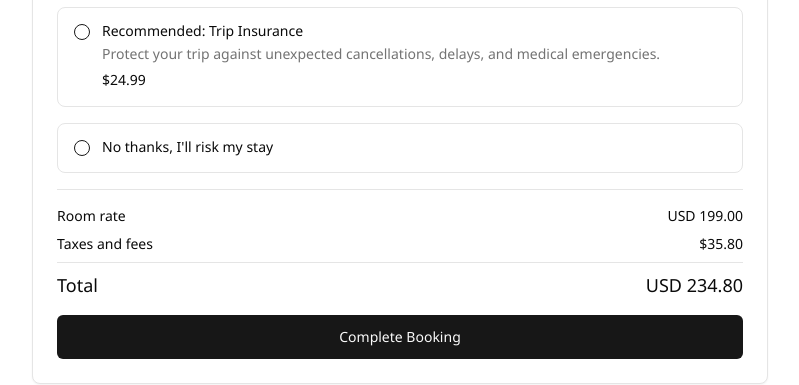
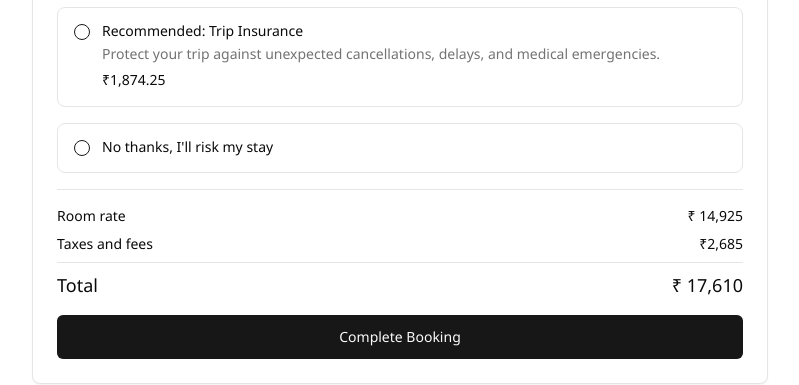
Before and after one commit to codinggita/untrip, a React (Vite) app in the folder Frontend/untrip/: page /secure in a window 1280 px wide. Shown: the part 976-1361 px from the top of the page, without its empty margins (240-1039 px from the left). Built offline with nearby package versions, Linux system fonts and the light colour scheme.

Commit message:
added price conversion to inr with discount

```diff
--- a/Frontend/untrip/src/Pages/HotelCard.jsx
+++ b/Frontend/untrip/src/Pages/HotelCard.jsx
@@ -3,6 +3,9 @@ import { useParams, useNavigate } from "react-router-dom";
 import { Heart } from "lucide-react";
 import "../css/Hotel-Card.css";
 
+
+const CONVERSION_RATE = 87.22;
+const DISCOUNT_FACTOR = 0.1;
 const HotelDetail = () => {
     const { id } = useParams();
     const [hotels, setHotels] = useState([]);
@@ -105,6 +108,9 @@ const HotelCard = ({
 }) => {
   const navigate = useNavigate();
 
+  const priceInINR = price * CONVERSION_RATE * DISCOUNT_FACTOR;
+  const totalPriceInINR = priceInINR + 250;
+
   return (
       <div className="hotel-card-container">
           <div className="hotel-card-image-wrapper">
@@ -131,14 +137,14 @@ const HotelCard = ({
 
                   {/* Original Price with Strikethrough (Rounded to 2 Decimal Places) */}
                   <p className="hotel-card-original-price">
-                      <del>${(price + 50).toFixed(2)}</del>
+                      <del>₹{(price * CONVERSION_RATE).toFixed(2)}</del>
                   </p>
 
                   {/* Discounted Price (Rounded to 2 Decimal Places) */}
-                  <p className="hotel-card-price-amount">${price.toFixed(2)}</p>
+                  <p className="hotel-card-price-amount">₹{priceInINR.toFixed(2)}</p>
 
                   {/* Total Price (Rounded to 2 Decimal Places) */}
-                  <p className="hotel-card-total-price">${totalPrice.toFixed(2)} total</p>
+                  <p className="hotel-card-total-price">₹{totalPriceInINR.toFixed(2)} total</p>
 
                   <p className="hotel-card-tax-info">Includes taxes & fees</p>
 
--- a/Frontend/untrip/src/Pages/HotelListing.jsx
+++ b/Frontend/untrip/src/Pages/HotelListing.jsx
@@ -18,6 +18,20 @@ const HotelListing = () => {
     const [guestCount, setGuestCount] = useState(1);
     const [showGallery, setShowGallery] = useState(false);
     const navigate = useNavigate();
+    const [selectionError, setSelectionError] = useState(null);
+
+
+    const usdToInrRate = 87.22;
+
+    const discountPercentage = 90;
+
+
+    const convertAndDiscount = (usdPrice) => {
+        if (usdPrice === 'N/A') return 'N/A';
+        const inrPrice = usdPrice * usdToInrRate;
+        const discountedPrice = inrPrice * (1 - discountPercentage / 100);
+        return Math.round(discountedPrice);
+    };
 
     useEffect(() => {
         fetch('https://untrip-1.onrender.com/api/hotels/raw')
@@ -83,10 +97,22 @@ const HotelListing = () => {
     }, [id]);
 
     const handleReserveNow = () => {
+        // Clear any previous error messages
+        setSelectionError(null);
+
+        // Check if dates are selected
         if (!selectedDates.checkIn || !selectedDates.checkOut) {
-            alert('Please select check-in and check-out dates');
+            setSelectionError("Please select check-in and check-out dates before reserving.");
             return;
         }
+
+        // Check if a room is selected
+        if (!activeRoom) {
+            setSelectionError("Please select a room before reserving.");
+            return;
+        }
+
+        // If all validations pass, proceed with reservation
         navigate('/secure', {
             state: {
                 price,
@@ -129,8 +155,9 @@ const HotelListing = () => {
         priceBreakdown
     } = property;
 
-    const price = priceBreakdown?.grossPrice?.value || 'N/A';
-    const currency = priceBreakdown?.grossPrice?.currency || 'USD';
+    const originalPrice = priceBreakdown?.grossPrice?.value || 'N/A';
+    const price = convertAndDiscount(originalPrice);
+    const currency = 'INR';
 
     const renderTabContent = () => {
         switch (activeTab) {
@@ -384,8 +411,10 @@ const HotelListing = () => {
 
                                         <div className="room-price-section">
                                             <div className="price-details">
-                                                <span className="room-price">${room.price}</span>
+                                                <span className="room-price">₹{convertAndDiscount(room.price)}</span>
                                                 <span className="price-period">per night</span>
+                                                <span className="original-price">₹{Math.round(room.price * usdToInrRate)}</span>
+                                                <span className="discount-badge">90% OFF</span>
                                             </div>
                                             <button
                                                 className="select-room-button"
@@ -615,6 +644,10 @@ const HotelListing = () => {
                             {currency} {price}
                             <span className="per-night">per night</span>
                         </div>
+                        <div className="original-price-display">
+                            <span>Original Price: {currency} {Math.round(originalPrice * usdToInrRate)}</span>
+                            <span className="discount-label">90% OFF</span>
+                        </div>
                         <div className="price-breakdown">
                             <div className="breakdown-item">
                                 <span>Room rate</span>
@@ -626,10 +659,18 @@ const HotelListing = () => {
                             </div>
                         </div>
                         <p className="hotel-price-description">Includes all taxes and charges</p>
+
+                        {/* Display error message if there's a selection error */}
+                        {selectionError && (
+                            <div className="selection-error-message">
+                                <X className="error-icon" size={16} />
+                                {selectionError}
+                            </div>
+                        )}
+
                         <button
                             className="hotel-book-button"
                             onClick={handleReserveNow}
-                            disabled={!selectedDates.checkIn || !selectedDates.checkOut}
                         >
                             Reserve Now
                         </button>
--- a/Frontend/untrip/src/Pages/Search-Hotel.jsx
+++ b/Frontend/untrip/src/Pages/Search-Hotel.jsx
@@ -14,7 +14,7 @@ const HotelList = () => {
     const fetchHotels = async () => {
       try {
         const city = location.state?.city; // Get the city from navigation state
-        console.log("City Received:", city); // ✅ Debugging Log
+        console.log("City Received:", city);
 
         if (!city) {
           throw new Error("No city provided");
@@ -86,6 +86,23 @@ const HotelCard = ({
 }) => {
   const navigate = useNavigate();
 
+
+  const usdToInrRate = 87.22;
+  const discountPercentage = 90;
+
+
+  const convertAndDiscount = (usdPrice) => {
+    if (usdPrice === 'N/A') return 'N/A';
+    const inrPrice = usdPrice * usdToInrRate;
+    const discountedPrice = inrPrice * (1 - discountPercentage / 100);
+    return Math.round(discountedPrice);
+  };
+
+
+  const originalPriceInINR = price * usdToInrRate;
+  const discountedPriceInINR = convertAndDiscount(price);
+  const totalPriceInINR = convertAndDiscount(totalPrice);
+
   return (
     <div className="hotel-card-container">
       <div className="hotel-card-image-wrapper">
@@ -116,16 +133,17 @@ const HotelCard = ({
         <div className="hotel-card-price-section">
           <p className="hotel-card-price-label">from</p>
 
-          {/* Original Price with Strikethrough (Rounded to 2 Decimal Places) */}
+
           <p className="hotel-card-original-price">
-            <del>${(price + 50).toFixed(2)}</del>
+            <del>₹{originalPriceInINR.toLocaleString('en-IN', { maximumFractionDigits: 0 })}</del>
+            <span style={{ color: 'green', fontWeight: 'bold', marginLeft: '8px' }}>{discountPercentage}% OFF</span>
           </p>
 
-          {/* Discounted Price (Rounded to 2 Decimal Places) */}
-          <p className="hotel-card-price-amount">${price.toFixed(2)}</p>
 
-          {/* Total Price (Rounded to 2 Decimal Places) */}
-          <p className="hotel-card-total-price">${totalPrice.toFixed(2)} total</p>
+          <p className="hotel-card-price-amount">₹{discountedPriceInINR.toLocaleString('en-IN', { maximumFractionDigits: 0 })}</p>
+
+
+          <p className="hotel-card-total-price">₹{totalPriceInINR.toLocaleString('en-IN', { maximumFractionDigits: 0 })} total</p>
 
           <p className="hotel-card-tax-info">Includes taxes & fees</p>
 
--- a/Frontend/untrip/src/components/HotelList.jsx
+++ b/Frontend/untrip/src/components/HotelList.jsx
@@ -8,6 +8,7 @@ const Hotel = () => {
   const [hotelData, setHotelData] = useState([]);
   const [loading, setLoading] = useState(true);
   const [error, setError] = useState(null);
+  const conversionRate = 87.22;
 
   useEffect(() => {
     const fetchHotelData = async () => {
@@ -50,15 +51,19 @@ const Hotel = () => {
 
       <div className="hotel-container">
         {hotelData.slice(0, 4).map((hotel, index) => (
-          <HotelCard key={index} hotelInfo={hotel} />
+          <HotelCard key={index} hotelInfo={hotel} conversionRate={conversionRate} />
         ))}
       </div>
     </div>
   );
 };
 
-const HotelCard = ({ hotelInfo }) => {
+const HotelCard = ({ hotelInfo, conversionRate }) => {
   const navigate = useNavigate();
+
+
+  const priceInINR = (hotelInfo.price.value * conversionRate) * 0.1;
+  const totalPriceInINR = priceInINR * 3;
 
   return (
     <div className="container-hotel" onClick={() => navigate(`/hotel/${hotelInfo.id}`)}>
@@ -69,11 +74,11 @@ const HotelCard = ({ hotelInfo }) => {
           <p className="rating">⭐ {hotelInfo.rating}</p>
           <h2>Very Good</h2>
           <p className="price">
-            {hotelInfo.price.currency} {hotelInfo.price.value.toFixed(2)}
+            ₹ {priceInINR.toFixed(2)}
           </p>
           <p>
             Per Night <br />
-            {hotelInfo.price.currency} {(hotelInfo.price.value * 3).toFixed(2)} Total <br />
+            ₹ {totalPriceInINR.toFixed(2)} Total <br />
             Includes Taxes & Fees
           </p>
         </div>
--- a/Frontend/untrip/src/components/SecureBooking.jsx
+++ b/Frontend/untrip/src/components/SecureBooking.jsx
@@ -11,10 +11,10 @@ import { CreditCard, Mail, Shield, User } from "lucide-react"
 export default function SecureBooking() {
   const [selectedInsurance, setSelectedInsurance] = useState("")
   const location = useLocation()
-  const { price = 199, currency = "USD" } = location.state || {}
+  const { price = 14925, currency = "INR" } = location.state || {}
   const basePrice = Number(price)
-  const taxesAndFees = 35.8
-  const insuranceCost = selectedInsurance === "recommended" ? 24.99 : 0
+  const taxesAndFees = 2685
+  const insuranceCost = selectedInsurance === "recommended" ? 1874.25 : 0
   const totalPrice = (basePrice + taxesAndFees + insuranceCost).toFixed(2)
 
   return (
@@ -64,7 +64,7 @@ export default function SecureBooking() {
                 value="recommended"
                 title="Recommended: Trip Insurance"
                 description="Protect your trip against unexpected cancellations, delays, and medical emergencies."
-                price="$24.99"
+                price="₹1,874.25"
               />
               <InsuranceOption value="no-insurance" title="No thanks, I'll risk my stay" />
             </RadioGroup>
@@ -132,11 +132,11 @@ function InsuranceOption({ value, title, description, price }) {
 function PriceSummary({ basePrice, currency, taxesAndFees, insuranceCost, totalPrice, selectedInsurance }) {
   return (
     <div className="space-y-2">
-      <PriceRow label="Room rate" value={`${currency} ${basePrice.toFixed(2)}`} />
-      <PriceRow label="Taxes and fees" value={`$${taxesAndFees.toFixed(2)}`} />
-      {selectedInsurance === "recommended" && <PriceRow label="Trip insurance" value="$24.99" />}
+      <PriceRow label="Room rate" value={`${currency === 'INR' ? '₹' : currency} ${basePrice.toLocaleString('en-IN')}`} />
+      <PriceRow label="Taxes and fees" value={`₹${taxesAndFees.toLocaleString('en-IN')}`} />
+      {selectedInsurance === "recommended" && <PriceRow label="Trip insurance" value="₹1,874.25" />}
       <Separator className="my-2" />
-      <PriceRow label="Total" value={`${currency} ${totalPrice}`} isTotal />
+      <PriceRow label="Total" value={`${currency === 'INR' ? '₹' : currency} ${Number(totalPrice).toLocaleString('en-IN')}`} isTotal />
     </div>
   )
 }
--- a/Frontend/untrip/src/css/hotel.css
+++ b/Frontend/untrip/src/css/hotel.css
@@ -69,7 +69,7 @@
     box-shadow: 0px 4px 10px rgba(0, 0, 0, 0.1);
     overflow: hidden;
     position: relative;
-    height: 442px;
+    height: 488px;
   }
 
   /* Image for Hotel Card */
```
Also changed, not shown: Frontend/untrip/src/components/Destination.jsx (+13 -8 lines).
